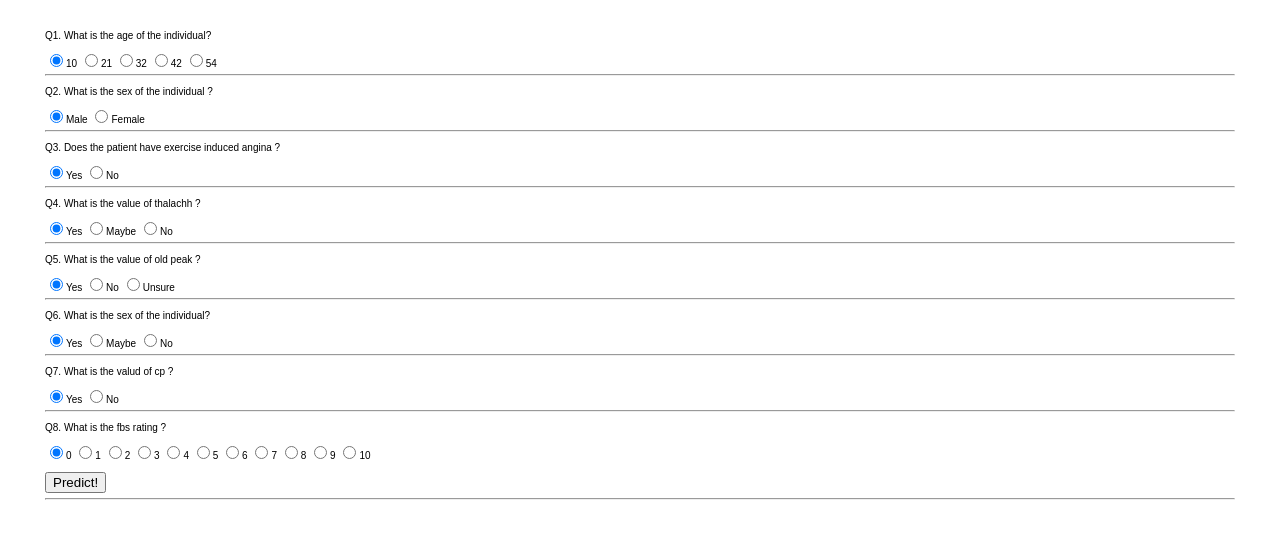
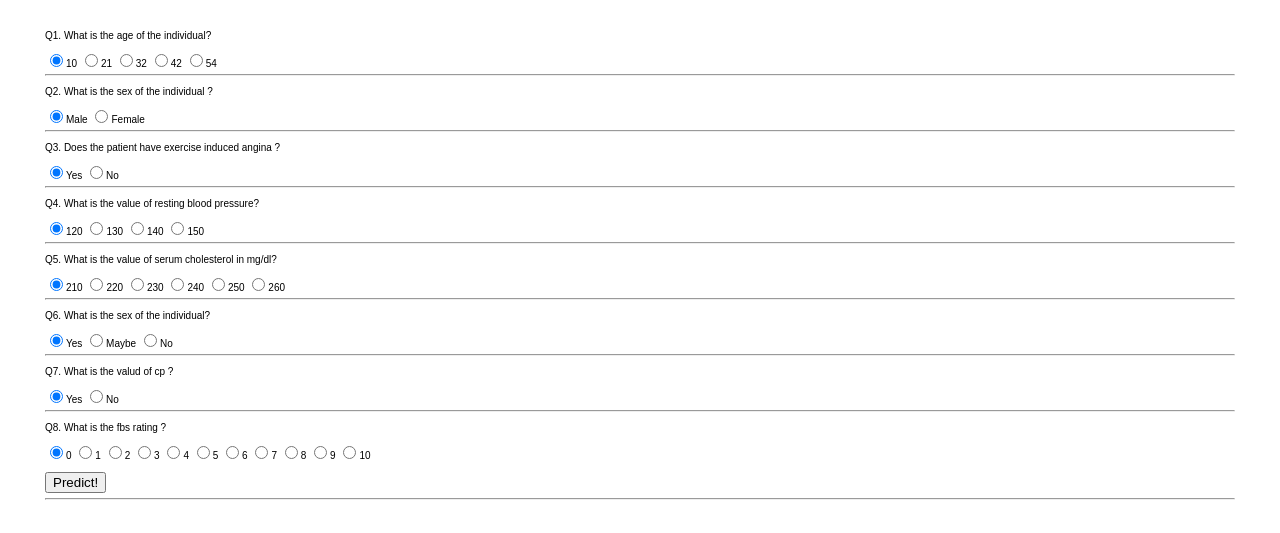
Before and after one commit to dc-neo/heart_attack_predict, a Flask app: page / in a window 1280 px wide. Shown: the top 533 px of the page. Run offline with Flask 3, Linux system fonts and the light colour scheme.

Commit message:
add more q

```diff
--- a/templates/index.html
+++ b/templates/index.html
@@ -32,15 +32,19 @@
         <label><input type="radio" name="exercise_angina" value="0" checked>Yes</label>
         <label><input type="radio" name="exercise_angina" value="1">No</label>
         <hr>
-        <p>Q4. What is the value of thalachh ?</p>
-        <label><input type="radio" name="current_disorder" value="2" checked>Yes</label>
-        <label><input type="radio" name="current_disorder" value="0">Maybe</label>
-        <label><input type="radio" name="current_disorder" value="1">No</label>
+        <p>Q4. What is the value of resting blood pressure?</p>
+        <label><input type="radio" name="resting_bp" value="120" checked>120</label>
+        <label><input type="radio" name="resting_bp" value="130">130</label>
+        <label><input type="radio" name="resting_bp" value="140">140</label>
+        <label><input type="radio" name="resting_bp" value="150">150</label>
         <hr>
-        <p>Q5. What is the value of old peak ?</p>
-        <label><input type="radio" name="family_history" value="2" checked>Yes</label>
-        <label><input type="radio" name="family_history" value="0">No</label>
-        <label><input type="radio" name="family_history" value="1">Unsure</label>
+        <p>Q5. What is the value of serum cholesterol in mg/dl?</p>
+        <label><input type="radio" name="serum_chol" value="210" checked>210</label>
+        <label><input type="radio" name="serum_chol" value="220">220</label>
+        <label><input type="radio" name="serum_chol" value="230">230</label>
+        <label><input type="radio" name="serum_chol" value="240">240</label>
+        <label><input type="radio" name="serum_chol" value="250">250</label>
+        <label><input type="radio" name="serum_chol" value="260">260</label>
         <hr>
         <p>Q6. What is the sex of the individual?</p>
         <label><input type="radio" name="past_disorder" value="2" checked>Yes</label>
@@ -76,8 +80,8 @@
             "person_age":allElements.person_age.value,
             "person_sex":allElements.person_sex.value,
             "exercise_angina":allElements.exercise_angina.value,
-            "current_disorder":allElements.current_disorder.value,
-            "family_history":allElements.family_history.value,
+            "resting_bp":allElements.resting_bp.value,
+            "serum_chol":allElements.serum_chol.value,
             "past_disorder":allElements.past_disorder.value,
             "care_options":allElements.care_options.value,
             "friends_family":allElements.friends_family.value
```
